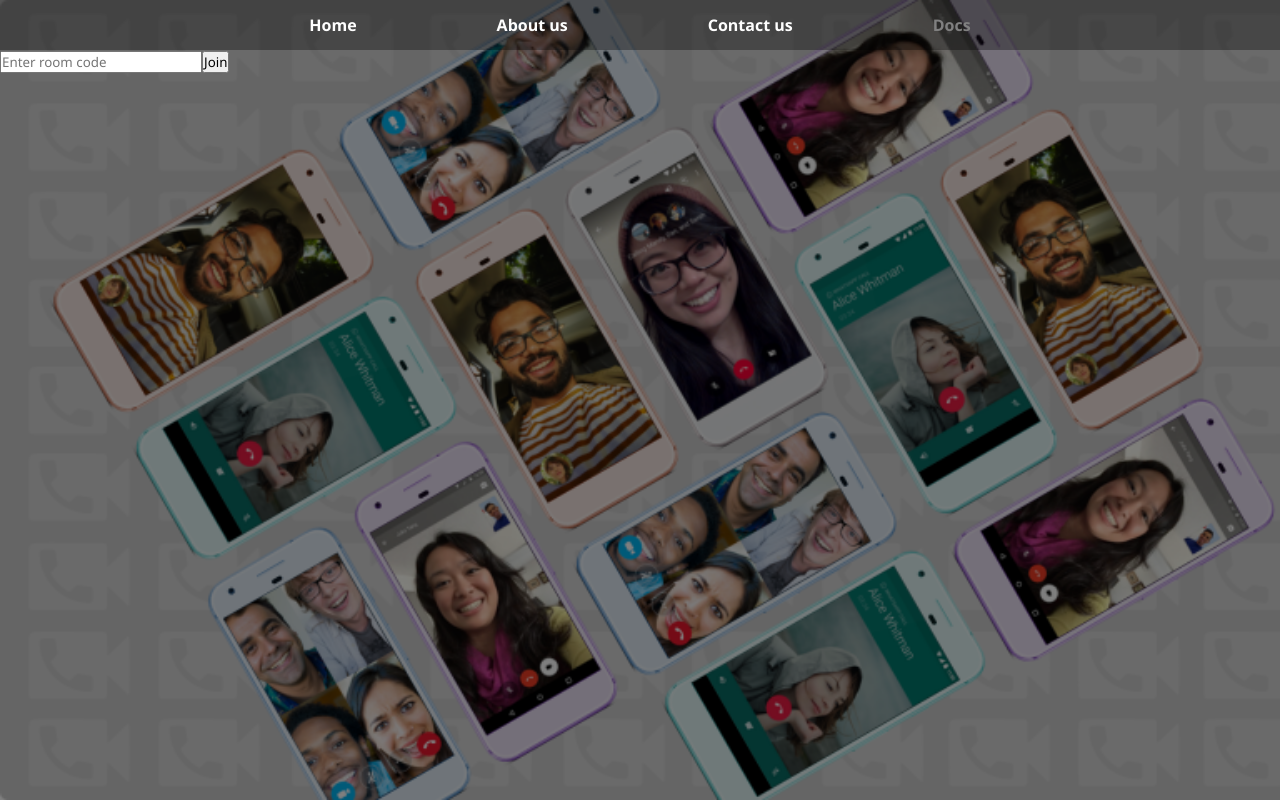
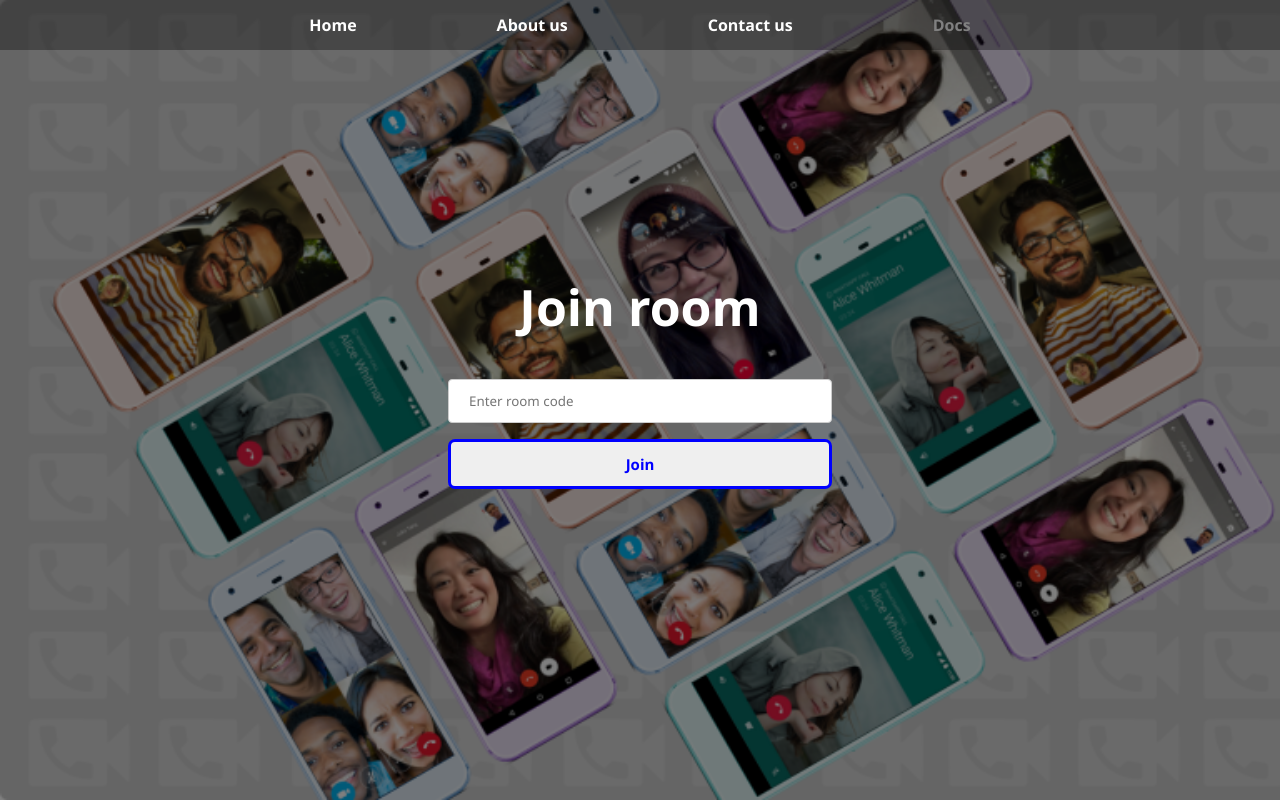
Before and after one commit to Deekshith-S-Shetty/Conferenza, a React (Create React App) app: page / in a window 1280 px wide. Built offline with nearby package versions, Linux system fonts and the light colour scheme.

Commit message:
Add Styling to home page

```diff
--- /dev/null
+++ b/src/pages/Home.css
@@ -0,0 +1,42 @@
+.join-form {
+  display: flex;
+  flex-direction: column;
+  justify-content: center;
+  align-items: center;
+  height: 80vh;
+}
+
+.text-heading {
+  color: white;
+  font-size: 50px;
+  margin: 30px;
+}
+
+.create-room {
+  width: 30%;
+  padding: 12px 20px;
+  margin: 8px 0;
+  display: inline-block;
+  border: 1px solid #ccc;
+  border-radius: 4px;
+  box-sizing: border-box;
+}
+
+.create-room:focus {
+  outline: 2px solid white;
+}
+
+.btn {
+  color: blue;
+  border: none;
+  border: 3px solid blue;
+  border-radius: 7px;
+  cursor: pointer;
+  font-weight: bold;
+  font-size: 15px;
+}
+
+.btn:hover {
+  background-color: blue;
+  color: white;
+}
--- a/src/pages/Home.jsx
+++ b/src/pages/Home.jsx
@@ -1,5 +1,6 @@
 import { useState } from "react";
 import { useNavigate } from "react-router-dom";
+import "./Home.css";
 
 function Home() {
   const [roomId, setRoomId] = useState("");
@@ -15,14 +16,18 @@ function Home() {
 
   return (
     <>
-      <div>
+      <div className="join-form">
+        <h1 className="text-heading"> Join room </h1>
         <input
           className="create-room"
           value={roomId}
           onChange={handleChange}
           placeholder="Enter room code"
         />
-        <button onClick={handleCreateRoom}> Join </button>
+        <button className="create-room btn" onClick={handleCreateRoom}>
+          {" "}
+          Join{" "}
+        </button>
       </div>
     </>
   );
```
